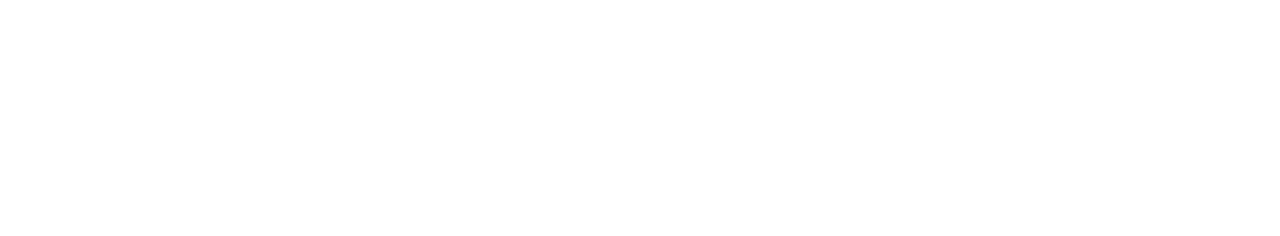
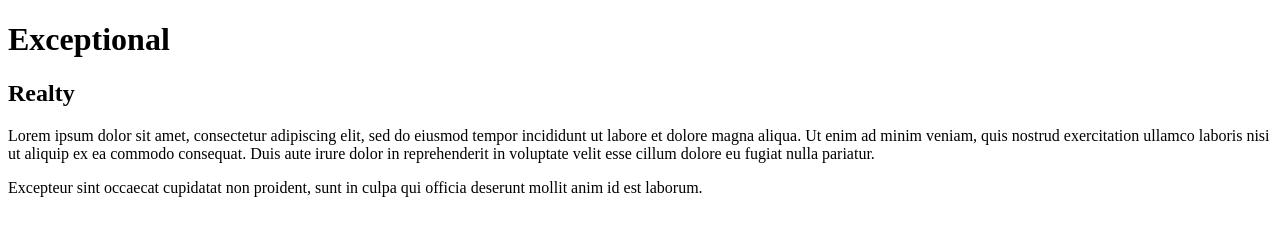
Before and after one commit to yutingcxiang/exceptional-realty, a plain HTML site: page index.html in a window 1280 px wide. Drawn offline with Linux system fonts and the light colour scheme.

Commit message:
add body content to index.html

```diff
--- a/index.html
+++ b/index.html
@@ -1,6 +1,16 @@
 <!DOCTYPE html>
 <html lang="en">
   <head>
+    <meta charset="UTF-8">
     <title>Exceptional Realty Group - Luxury Homes - About</title>
   </head>
+
+  <body>
+    <h1>Exceptional</h1>
+    <h2>Realty</h2>
+    <p>Lorem ipsum dolor sit amet, consectetur adipiscing elit, sed do eiusmod tempor incididunt ut labore et dolore magna aliqua. Ut enim ad minim veniam, quis nostrud exercitation ullamco laboris nisi ut aliquip ex ea commodo consequat. Duis aute irure dolor in reprehenderit in voluptate velit esse cillum dolore eu fugiat nulla pariatur.
+    </p>
+    <p>
+    Excepteur sint occaecat cupidatat non proident, sunt in culpa qui officia deserunt mollit anim id est laborum.</p>
+  </body>
 </html>
```
